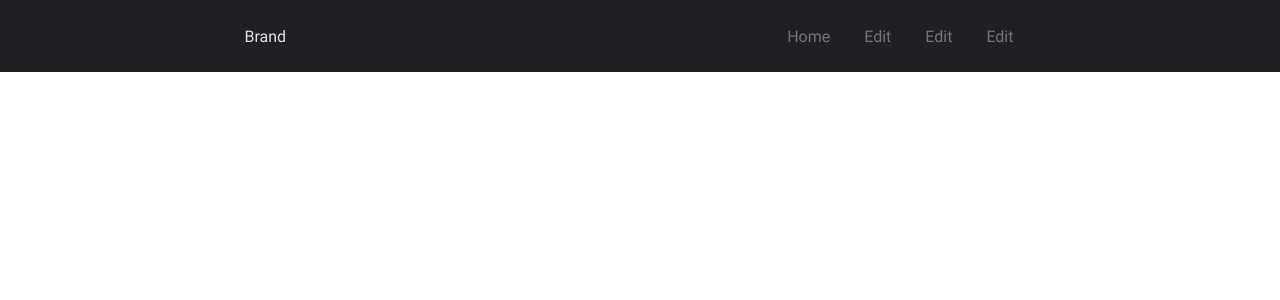
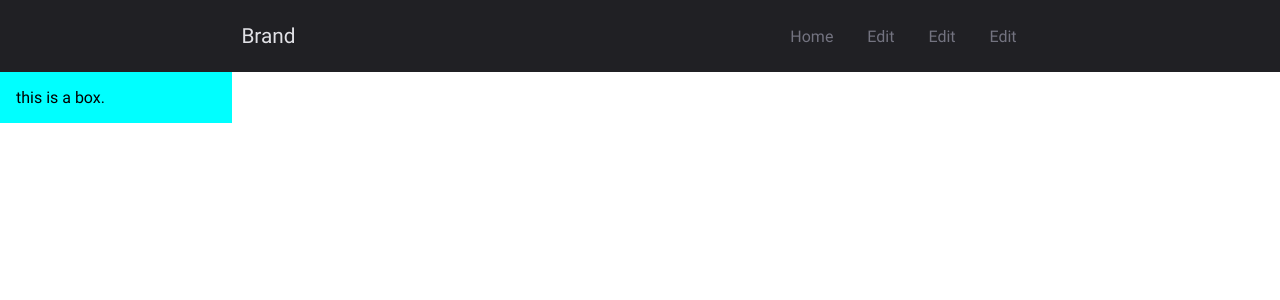
Before and after one commit to drelocatelli/dressa-ui-package, a React (Create React App) app: page / in a window 1280 px wide. Shown: the top 300 px of the page. Built offline with nearby package versions, Linux system fonts and the light colour scheme.

Commit message:
adding box

```diff
--- a/src/App.tsx
+++ b/src/App.tsx
@@ -1,4 +1,5 @@
-import Navbar, { Nav } from "./components/header/navbar";
+import Box from "./components/layout/box";
+import Navbar, { Nav } from "./components/navigation/navbar";
 
 export default function App() {
   return (
@@ -12,6 +13,10 @@ export default function App() {
           <Nav.Link href="/">Edit</Nav.Link>
         </Nav>
       </Navbar>
+
+      <Box bg="cyan" width="200px">
+        this is a box.
+      </Box>
     </>
   );
 }
--- /dev/null
+++ b/src/components/layout/box.tsx
@@ -0,0 +1,23 @@
+import styled from "styled-components";
+import { AppProps } from "../../types/basicTypes";
+
+interface BoxProps extends AppProps {
+    bg?: string;
+    width?: string;
+    height?: string;
+}
+
+export default function Box(props : BoxProps) {
+    return(
+        <BoxStyle {...props}>
+            {props.children}
+        </BoxStyle>
+    );
+}
+const BoxStyle = styled.div<BoxProps>`
+    padding: 1rem;
+    background: ${(props) => (props.bg != undefined) ? props.bg : 'transparent'};
+    width: ${(props) => (props.width != undefined) ? props.width : 'auto'};
+    height: ${(props) => (props.height != undefined) ? props.height : 'auto'};
+
+`;
--- a/src/components/header/navbar.tsx
+++ b/src/components/navigation/navbar.tsx
@@ -39,6 +39,7 @@ const NavStyle = styled.nav<AppPropsWithTheme>`
     ${props => (props.darkMode ? NavTheme.dark : NavTheme.light)};
 
     display: flex;
+    user-select:none;
     height: ${navHeight};
     box-sizing: border-box;
     align-items: center;
@@ -46,6 +47,7 @@ const NavStyle = styled.nav<AppPropsWithTheme>`
 
     .brand {
         user-select:none;
+        font-size: 1.3rem;
         text-transform:capitalize;
     }
 
@@ -83,7 +85,13 @@ const NavTheme = {
 
     light: `
         background: #f9f9f9;
-        color: #333;
+        color: #000;
 
+        a{
+            color: #8f8f8f;
+            &:hover {
+                color: #000;
+            }
+        }
     `
 }
```
